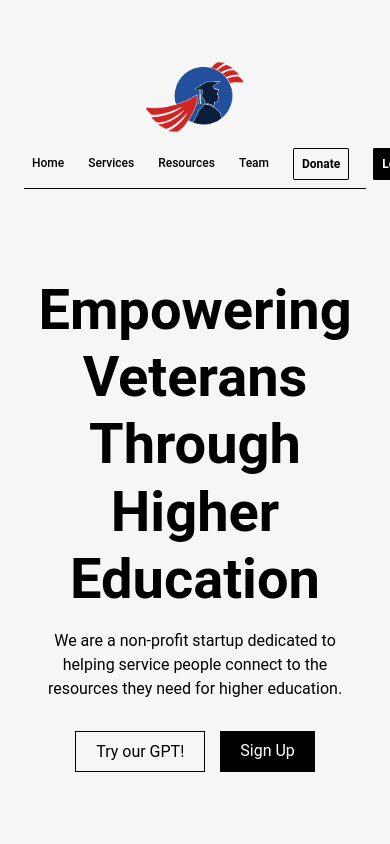
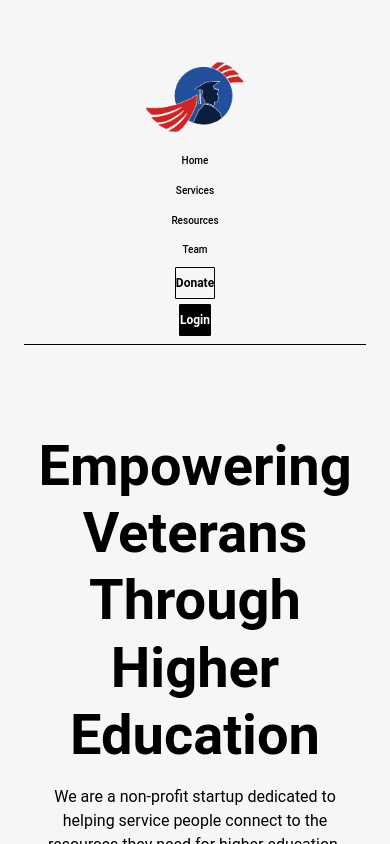
Before and after one commit to Chen-Steve/MENN-stack-dynamic-webapp, a Next.js app: page / in a window 390 px wide. Built offline with nearby package versions, Linux system fonts and the light colour scheme.

Commit message:
added more mobile responsiveness

```diff
--- a/src/styles/NavBar.module.css
+++ b/src/styles/NavBar.module.css
@@ -63,8 +63,7 @@
   color: white;
 }
 
-/* Mobile responsiveness */
-@media (max-width: 768px) { /* This will apply the styles to devices with width less than or equal to 768px (typically mobile devices) */
+@media (max-width: 768px) {
   .navbar {
     flex-direction: column;
     align-items: flex-start;
@@ -84,16 +83,77 @@
 
   .navbarItems {
     width: 100%;
-    justify-content: space-between;
-    margin-top: 50px; /* To provide spacing after the logo */
+    flex-direction: column; /* Stack items vertically */
+    align-items: center; /* Center items horizontally */
+    margin-top: 50px;
+    gap: 0.3rem;
   }
 
   .navbarItem {
-    font-size: 12px; /* Slightly reduce the font size for mobile */
+    font-size: 10px;
   }
 
   .donate, .volunteer {
-    padding: 0rem 0.5rem; /* Reduce padding for mobile */
-    font-size: 12px; /* Slightly reduce the font size for buttons on mobile */
+    padding: 0rem 0rem;
+    font-size: 12px;
+  }
+  /* iPhone X, XS, 11 Pro, 12 Mini, 13 Mini (375px) */
+@media (max-width: 375px) {
+  .navbar {
+    padding: 0.5rem 1rem; /* Adjust padding */
+  }
+
+  .logo {
+    width: 80px; /* Adjust logo size */
+    height: 80px;
+    margin-bottom: -40px; /* Adjust negative margin if needed */
+  }
+
+  .navbarItems {
+    flex-direction: column; /* Stack navbar items vertically */
+    align-items: center; /* Center items */
+    gap: 0.5rem; /* Adjust gap between items */
+  }
+
+  .navbarItem,
+  .donate,
+  .volunteer {
+    font-size: 14px; /* Adjust font size */
+    padding: 0.5rem; /* Adjust padding */
+  }
+
+  .donate, .volunteer {
+    width: 100%; /* Make buttons full width */
+    text-align: center; /* Center text in buttons */
+    margin-bottom: 0.5rem; /* Add margin to the bottom of buttons */
   }
 }
+
+/* iPhone 6, 6S, 7, 8, SE (320px) */
+@media (max-width: 320px) {
+  .navbar {
+    padding: 0.5rem; /* Adjust padding */
+  }
+
+  .logo {
+    width: 70px; /* Adjust logo size */
+    height: 70px;
+    margin-bottom: -35px; /* Adjust negative margin if needed */
+  }
+
+  .navbarItems {
+    gap: 0.3rem; /* Adjust gap between items */
+  }
+
+  .navbarItem,
+  .donate,
+  .volunteer {
+    font-size: 12px; /* Adjust font size */
+    padding: 0.3rem; /* Adjust padding */
+  }
+
+  .donate, .volunteer {
+    padding: 0.3rem 0.5rem; /* Adjust padding for buttons */
+  }
+}
+}
```
